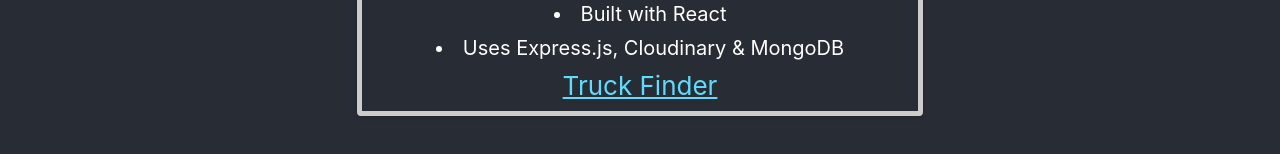
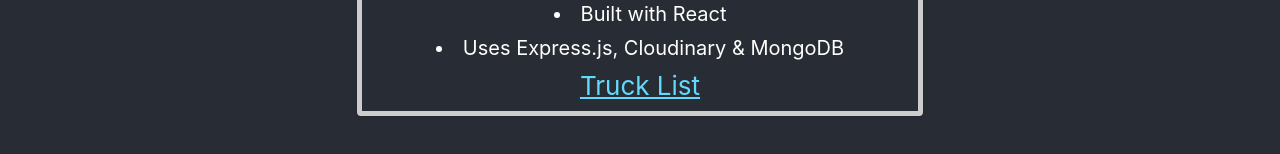
Before and after one commit to bjwilk/portfolio, a React (Create React App) app: page / in a window 1280 px wide. Shown: the part 592-746 px from the top of the page. Built offline with nearby package versions, Linux system fonts and the light colour scheme.

Commit message:
edited Truck List

```diff
--- a/src/App.js
+++ b/src/App.js
@@ -34,7 +34,7 @@
                 target="_blank"
                 rel="noopener noreferrer"
               >
-                Truck Finder
+                Truck List
               </a>
             </div>
           </div>
```
